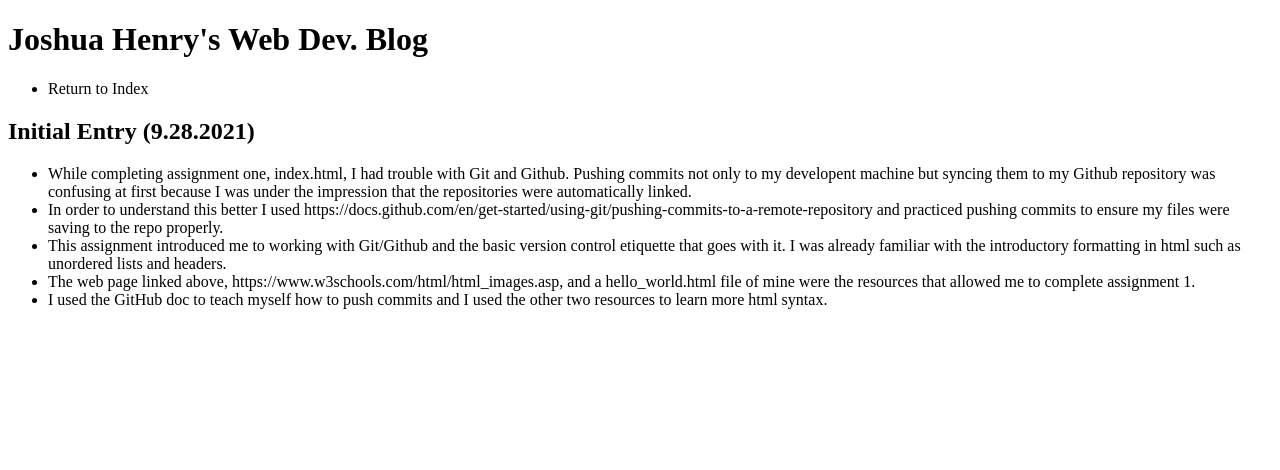
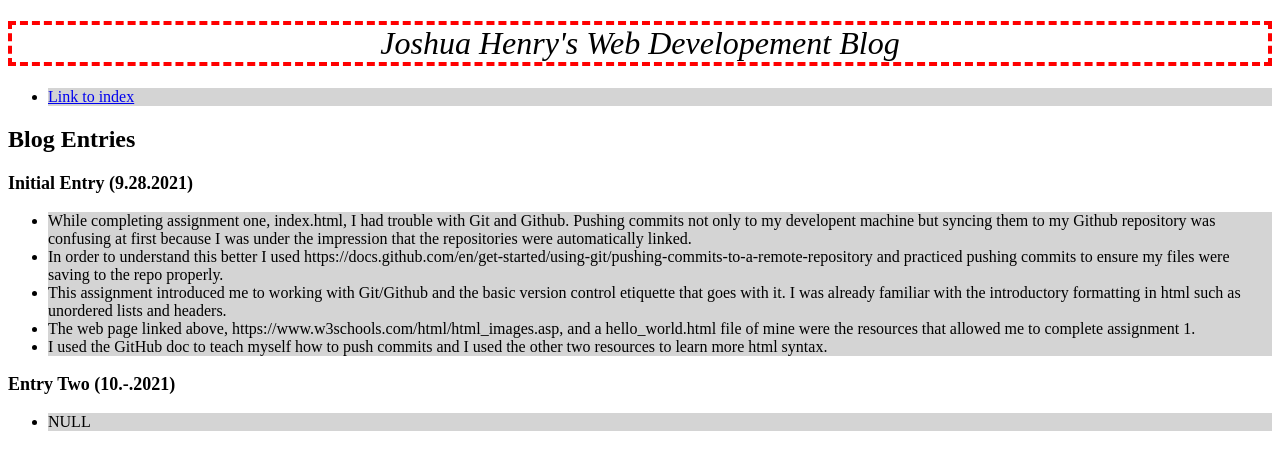
Before and after one commit to henrjosh/henrjosh.github.io, a plain HTML site: page blog.html in a window 1280 px wide. Drawn offline with Linux system fonts and the light colour scheme.

Commit message:
up to date
updating and adding files to match current assignment repo and test as a live site

```diff
--- a/blog.html
+++ b/blog.html
@@ -1,16 +1,22 @@
 <!DOCTYPE html>
+<!--comment-->
 <html>
     <head>
-        <title>Joshua Henry's Web Developement Blog</title>
+        <meta charset="utf-8">
+        <title>J. Henry's Blog</title>
+        <link href="selectors.css" rel="stylesheet" />
     </head>
+
     <body>
         <header>
-            <h1>Joshua Henry's Web Dev. Blog</h1>
+            <h1 id="site-title" class="align-center with-border">Joshua Henry's Web Developement Blog</h1>
             <ul>
-                <li>Return to Index</li>
+                <li><a href="index.html">Link to index</a></li>
             </ul>
         </header>
-        <h2>Initial Entry (9.28.2021)</h2>
+
+        <h2>Blog Entries</h2>
+            <h3>Initial Entry (9.28.2021)</h3>
                 <p>
                     <ul>
                         <li>While completing assignment one, index.html, I had trouble with Git and Github. Pushing commits not only to my developent machine but syncing them to my Github repository was confusing at first because I was under the impression that the repositories were automatically linked.</li>
@@ -20,5 +26,13 @@
                         <li>I used the GitHub doc to teach myself how to push commits and I used the other two resources to learn more html syntax.</li>
                     </ul>
                 </p>
+
+            <h3> Entry Two (10.-.2021)</h3>
+                <p>
+                    <ul>
+                        <li>NULL</li>
+                    </ul>
+                </p>
+
     </body>
 </html>
--- /dev/null
+++ b/selectors.css
@@ -0,0 +1,62 @@
+/* Simple selector */
+li {
+    background-color:rgb(212, 212, 212);
+}
+
+h1 {
+
+}
+
+h2 {
+
+}
+
+h3 {
+    font-size: 18px;
+}
+
+/* Class selector */
+.align-center {
+    text-align: center;
+}
+
+.with-border {
+    border: 4px dashed red;
+}
+
+/* ID selector, associated with single, unique elements (no ID is to be used more than once in the source html), also used at the end of URL to specifiy which section of the page*/
+#site-title {
+    font-style: italic;
+}
+
+img {
+    max-width:35%;
+    height:auto;
+}
+
+/* Combinators, applies to any element that is both x & y (which can be either two classes or an element and a class) */
+h1.with-border{
+    font-weight: lighter;
+}
+
+/* x y combinators (with a space between the two) selects all y that are decendents of (nested within) x */
+/*
+p, li {
+    background-color: royalblue;
+}
+*/
+
+/* must be directly nested */
+/*
+ul > li {
+    background-color: lime;
+}
+*/
+
+/* x+y and x~y are sibling combinators */
+
+/*
+selectors are assigned 4 number specificity combinations (ex. 92-243-35-444)
+specificity resolves conflicts between selectors
+higher specificity is favored
+from right to left, in order of significance, is elements, class, ID & inline (ex. line 33 has specificty 0-0-1-1)
```
Also changed, not shown: index.html (+10 -5 lines), selfie.JPG (added), 1 other file. Lines whose indentation alone changed are shown as unchanged.
